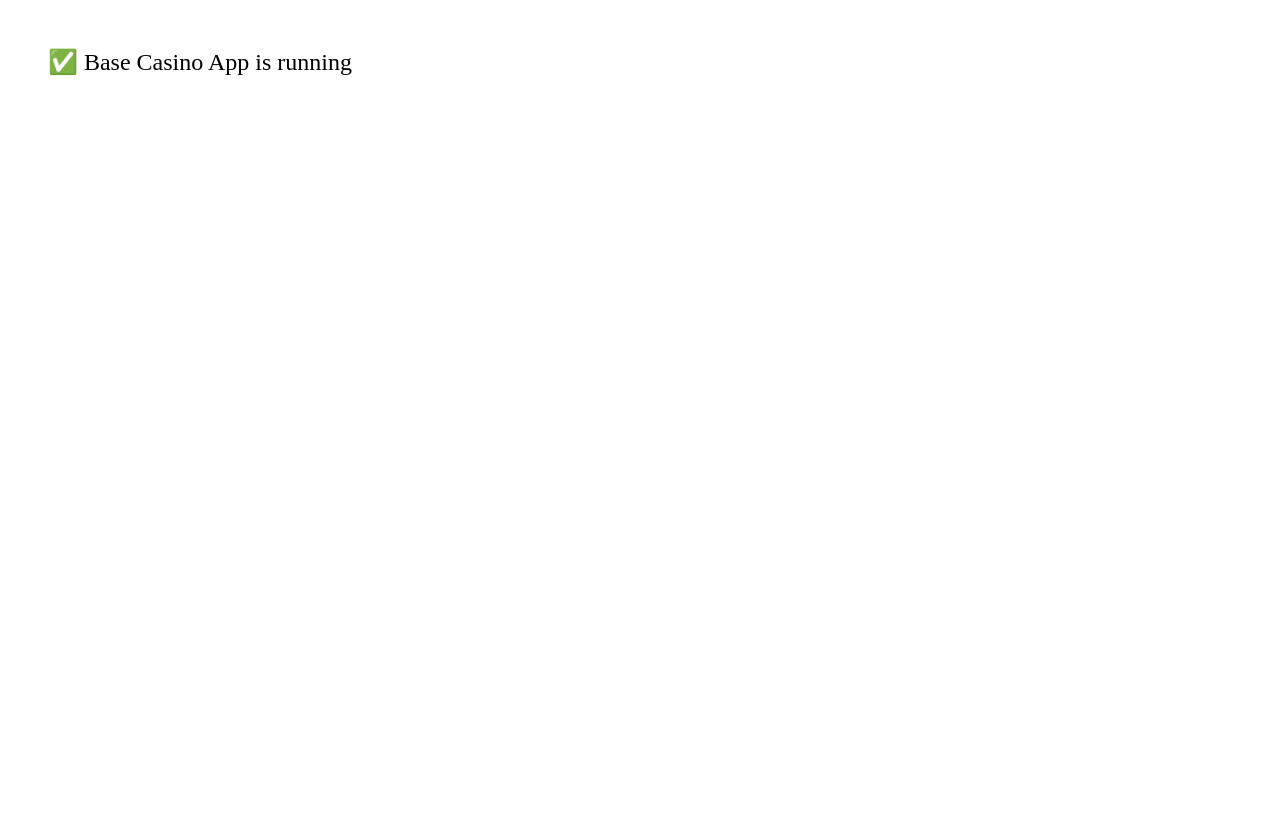
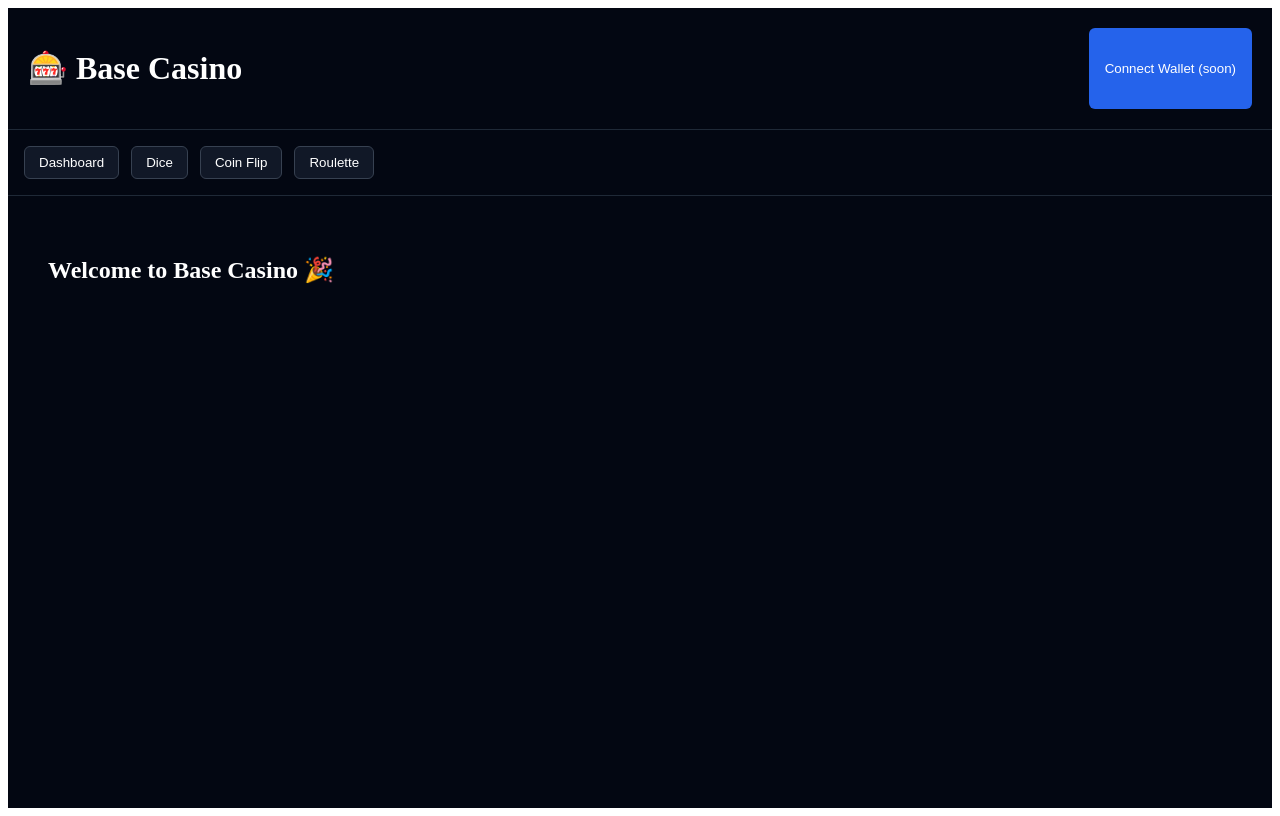
Before and after one commit to sachinbhateja/Base-Casinoo, a React (Vite) app: page / in a window 1280 px wide. Built offline with nearby package versions, Linux system fonts and the light colour scheme.

Commit message:
Refactor App component with navigation and layout

```diff
--- a/src/App.tsx
+++ b/src/App.tsx
@@ -1,7 +1,81 @@
+import { useState } from "react";
+
+type Game = "DASHBOARD" | "DICE" | "COINFLIP" | "ROULETTE";
+
 export default function App() {
+  const [activeGame, setActiveGame] = useState<Game>("DASHBOARD");
+
   return (
-    <div style={{ padding: 40, fontSize: 24 }}>
-      ✅ Base Casino App is running
+    <div style={{ minHeight: "100vh", background: "#030712", color: "white" }}>
+      {/* HEADER */}
+      <header
+        style={{
+          padding: 20,
+          borderBottom: "1px solid #1f2937",
+          display: "flex",
+          justifyContent: "space-between",
+        }}
+      >
+        <h1>🎰 Base Casino</h1>
+        <button
+          style={{
+            padding: "8px 16px",
+            background: "#2563eb",
+            color: "white",
+            border: "none",
+            borderRadius: 6,
+          }}
+        >
+          Connect Wallet (soon)
+        </button>
+      </header>
+
+      {/* NAVIGATION */}
+      <nav
+        style={{
+          display: "flex",
+          gap: 12,
+          padding: 16,
+          borderBottom: "1px solid #1f2937",
+        }}
+      >
+        <NavButton label="Dashboard" onClick={() => setActiveGame("DASHBOARD")} />
+        <NavButton label="Dice" onClick={() => setActiveGame("DICE")} />
+        <NavButton label="Coin Flip" onClick={() => setActiveGame("COINFLIP")} />
+        <NavButton label="Roulette" onClick={() => setActiveGame("ROULETTE")} />
+      </nav>
+
+      {/* MAIN CONTENT */}
+      <main style={{ padding: 40 }}>
+        {activeGame === "DASHBOARD" && <h2>Welcome to Base Casino 🎉</h2>}
+        {activeGame === "DICE" && <h2>🎲 Dice Game (UI coming)</h2>}
+        {activeGame === "COINFLIP" && <h2>🪙 Coin Flip (UI coming)</h2>}
+        {activeGame === "ROULETTE" && <h2>🎡 Roulette (UI coming)</h2>}
+      </main>
     </div>
   );
 }
+
+function NavButton({
+  label,
+  onClick,
+}: {
+  label: string;
+  onClick: () => void;
+}) {
+  return (
+    <button
+      onClick={onClick}
+      style={{
+        padding: "8px 14px",
+        background: "#111827",
+        color: "white",
+        border: "1px solid #374151",
+        borderRadius: 6,
+        cursor: "pointer",
+      }}
+    >
+      {label}
+    </button>
+  );
+}
```
